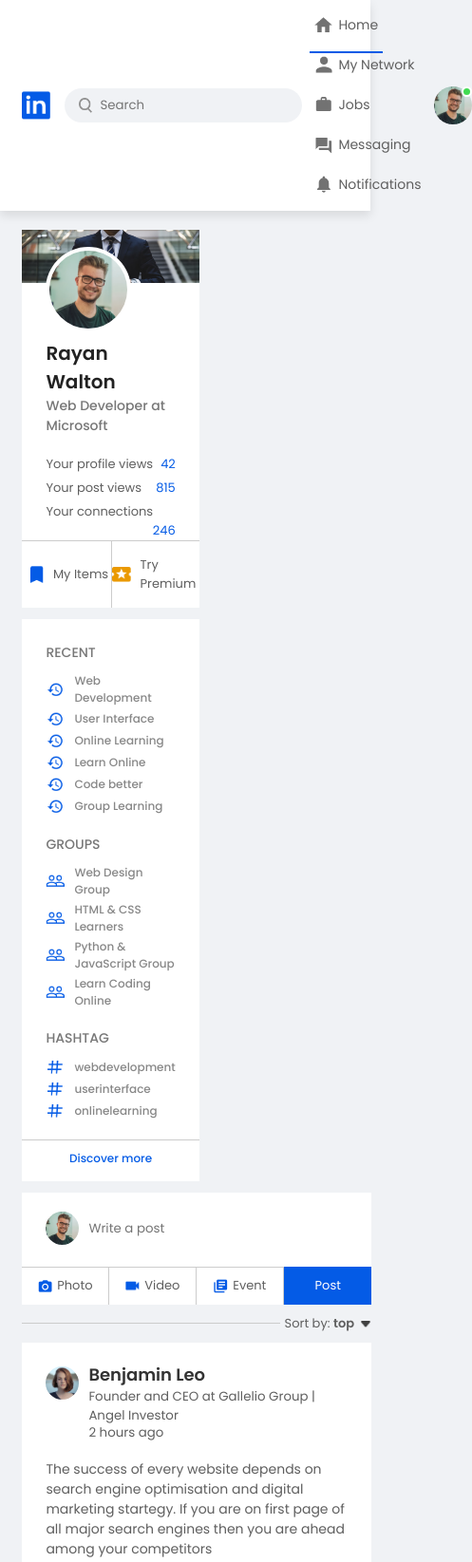
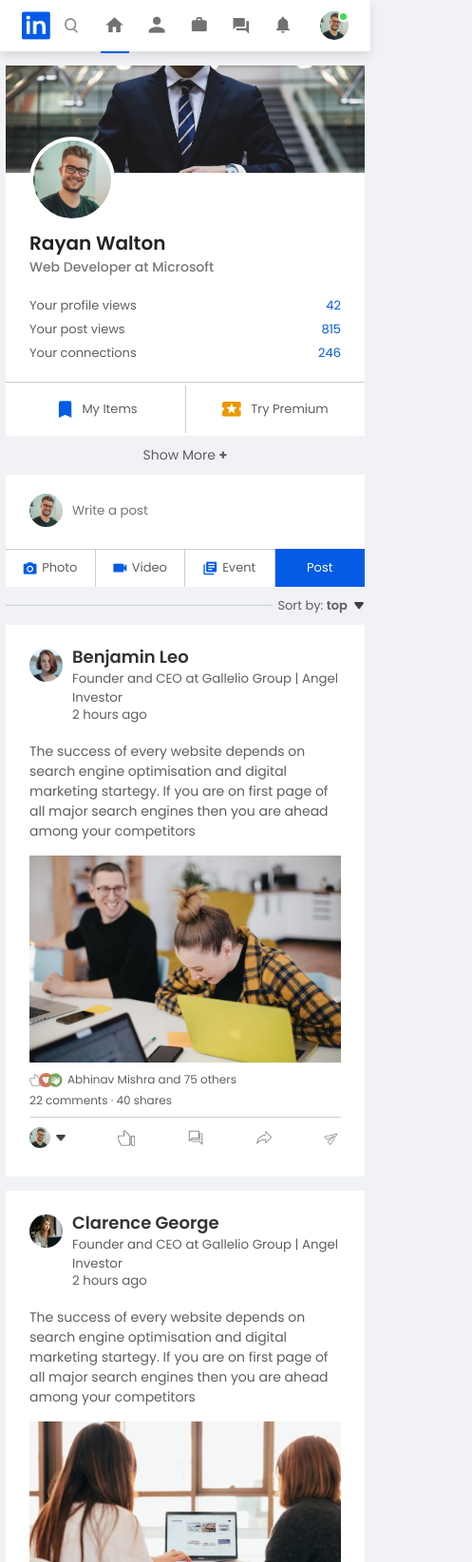
Before and after one commit to Jamshidbekkk/in-linkedin-clone-html-css-js, a plain HTML site: page index.html in a window 390 px wide. Shown: the top 1645 px of the page at 95% size, 497 px wide, since content can reach past the window. Drawn offline with Linux system fonts and the light colour scheme.

Commit message:
media query done project finished fully

```diff
--- a/index.html
+++ b/index.html
@@ -98,7 +98,7 @@
                 </div>
             </div>
 
-            <div class="sidebar-activity">
+            <div class="sidebar-activity" id="sidebarActivity">
                 <h3>RECENT</h3>
                 <a href="#"><img src="/images/recent.png">Web Development</a>
                 <a href="#"><img src="/images/recent.png">User Interface</a>
@@ -119,6 +119,8 @@
                     <a href="#">Discover more</a>
                 </div>
             </div>
+
+            <p id="showMoreLink" onclick="toggleActivity()">Show More <b>+</b></p>
 
         </div>
         <!-- Left Sidebar End -->
--- a/main.js
+++ b/main.js
@@ -3,3 +3,22 @@ let profileMenu = document.getElementById('profileMenu');
 let toggleMenu = () => {
     profileMenu.classList.toggle('open-menu');
 }
+
+
+
+
+
+
+let sidebarActivity = document.getElementById('sidebarActivity');
+let moreLink = document.getElementById('showMoreLink');
+
+
+let toggleActivity = () => {
+    sidebarActivity.classList.toggle('open-activity');
+
+    if(sidebarActivity.classList.contains('open-activity')) {
+        moreLink.innerHTML = 'Show Less <b>-</b>';
+    }else {
+        moreLink.innerHTML = 'Show More <b>+</b>';
+    }
+}
--- a/style.css
+++ b/style.css
@@ -851,25 +851,90 @@ a {
     justify-content: flex-start;
 }
 
+/**
+*! PROFILE PAGE STYLES END
+**/
+
+#showMoreLink {
+    display: none;
+}
+
+
+/**
+*! MEDIA QUERIES
+**/
+
+@media only screen and (max-width: 600px) {
+    .search-box {
+        background: transparent;
+        width: auto;
+        padding: 0;
+    }
+    .search-box input {
+        width: 0;
+        padding: 0;
+    }
+    .navbar-center ul li a span {
+        display: none;
+    }
+    .navbar-center ul li a {
+        padding-right: 0;
+        margin: 5px;
+    }
+    .nav-profile-img {
+        width: 30px;
+    }
+    .container {
+        padding: 15px 6px;
+    }
+    .left-sidebar, .right-sidebar {
+        flex-basis: 100%;
+        position: relative;
+        top: unset;
+    }
+    .main-content {
+        flex-basis: 100%;
+    }
+    .post-stats div {
+        margin: 2px 0;
+    }
+    .post-activity-link span {
+        display: none;
+    }
+
+    .post-activity-link img {
+        margin-right: 0;
+    }
+
+
+    .profile-main, .profile-sidebar {
+        flex-basis: 100%;
+    }
+    .profile-container {
+        font-size: 14px;
+    }
+
+    .profile-pic {
+        width: 100px;
+        margin-top: -50px;
+    }
+    .profile-description {
+        font-size: 14px;
+    }
+    #showMoreLink {
+        display: block;
+        width: fit-content;
+        margin: 10px auto;
+        font-size: 14px;
+        cursor: pointer;
+    }
+    .sidebar-activity {
+        display: none;
+    }
+    .sidebar-activity.open-activity {
+        display: block;
+    }
 
 
 
-
-
-
-
-
-
-
-
-
-
-
-
-
-
-
-
-/**
-*! PROFILE PAGE STYLES END
-**/
+}
```
